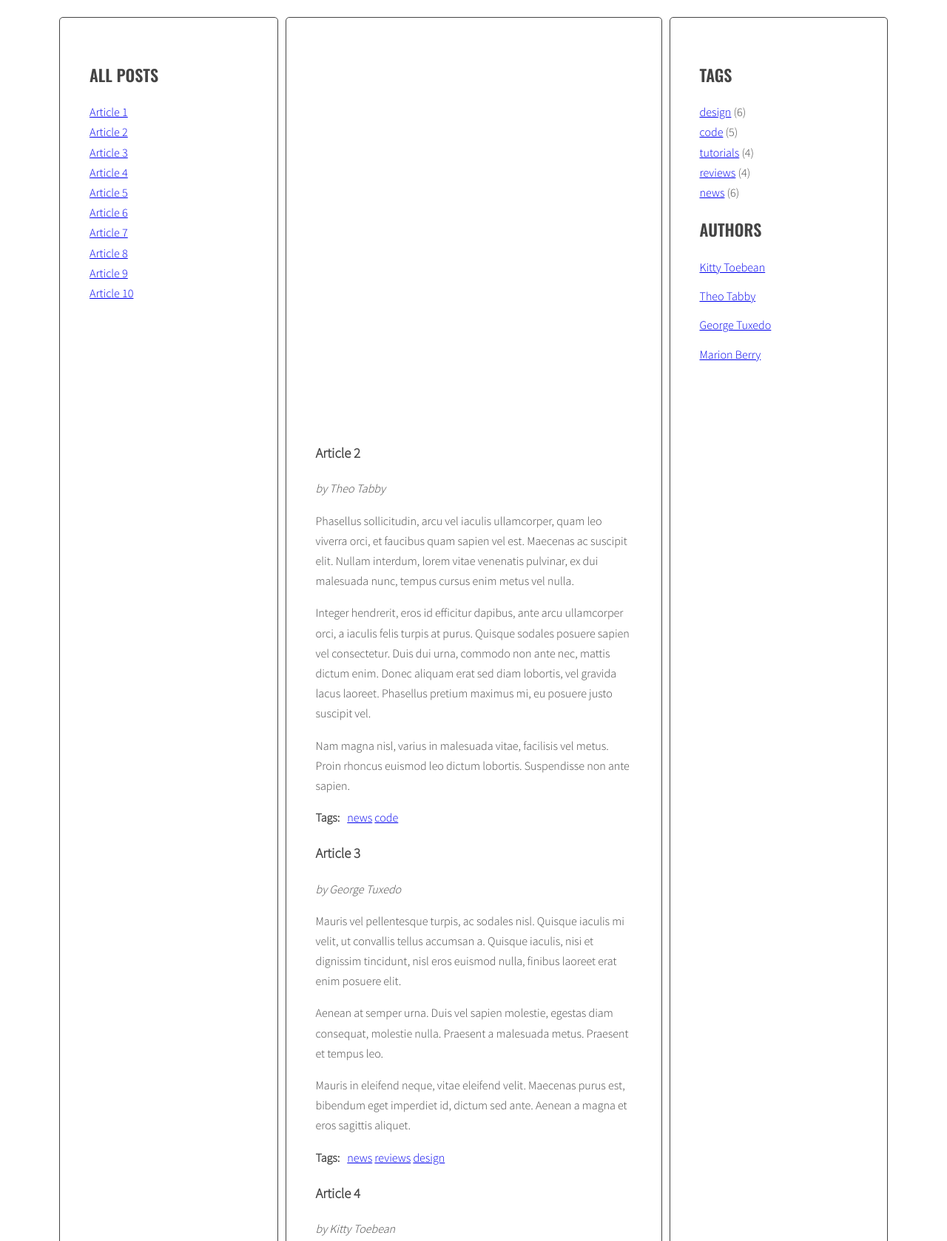
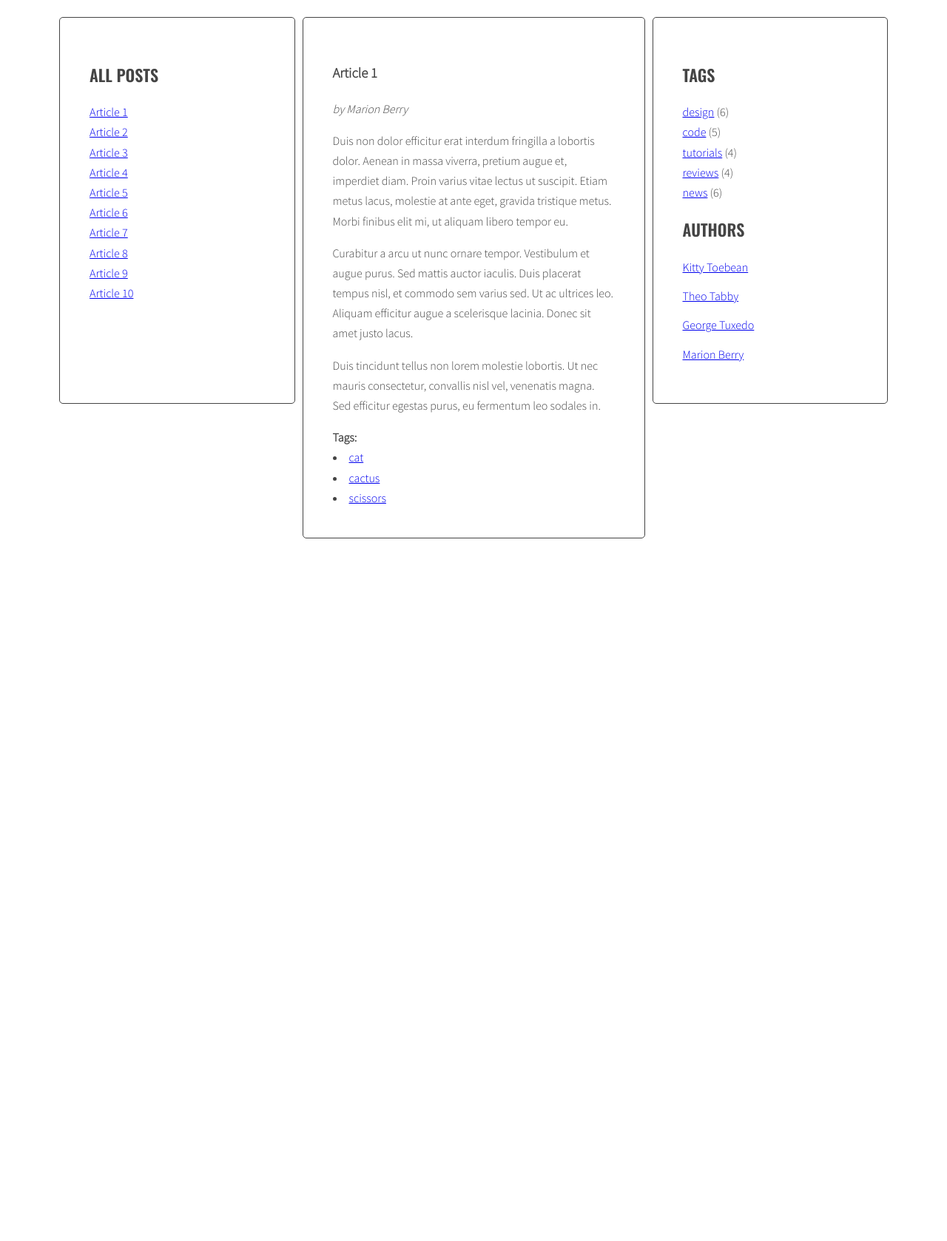
Before and after one commit to sebakow432/javascript-blog, a website: page index.html in a window 1280 px wide. Shown: the part 220-1898 px from the top of the page at 74% size. After the commit the page ends 1057 px from the top, so only its background shows below. Drawn offline with nearby package versions, Linux system fonts and the light colour scheme.

Commit message:
Add generateTags function

```diff
--- a/index.html
+++ b/index.html
@@ -4,7 +4,7 @@
 <head>
   <meta charset="UTF-8">
   <title>javascript-blog</title>
-  <link rel="stylesheet" href="sass/style.css">
+  <link rel="stylesheet" href="css/style.css">
 </head>
 
 <body>
@@ -28,7 +28,7 @@
           </ul>
         </aside>
         <section class="posts">
-          <article class="post active" id="article-1">
+          <article class="post active" id="article-1" data-tags="cat cactus scissors">
             <h3 class="post-title">Article 1</h3>
             <p class="post-author">by Marion Berry</p>
             <div class="post-content">
@@ -44,12 +44,10 @@
             <div class="post-tags">
               <p><strong>Tags:</strong></p>
               <ul class="list list-horizontal">
-                <li><a href="#">design</a></li>
-                <li><a href="#">tutorials</a></li>
               </ul>
             </div>
           </article>
-          <article class="post" id="article-2">
+          <article class="post" id="article-2" data-tags="needle pen scissors">
             <h3 class="post-title">Article 2</h3>
             <p class="post-author">by Theo Tabby</p>
             <div class="post-content">
@@ -66,12 +64,10 @@
             <div class="post-tags">
               <p><strong>Tags:</strong></p>
               <ul class="list list-horizontal">
-                <li><a href="#">news</a></li>
-                <li><a href="#">code</a></li>
               </ul>
             </div>
           </article>
-          <article class="post" id="article-3">
+          <article class="post" id="article-3" data-tags="needle knife scissors">
             <h3 class="post-title">Article 3</h3>
             <p class="post-author">by George Tuxedo</p>
             <div class="post-content">
@@ -86,13 +82,10 @@
             <div class="post-tags">
               <p><strong>Tags:</strong></p>
               <ul class="list list-horizontal">
-                <li><a href="#">news</a></li>
-                <li><a href="#">reviews</a></li>
-                <li><a href="#">design</a></li>
               </ul>
             </div>
           </article>
-          <article class="post" id="article-4">
+          <article class="post" id="article-4" data-tags="cat cactus knife">
             <h3 class="post-title">Article 4</h3>
             <p class="post-author">by Kitty Toebean</p>
             <div class="post-content">
@@ -106,13 +99,10 @@
             <div class="post-tags">
               <p><strong>Tags:</strong></p>
               <ul class="list list-horizontal">
-                <li><a href="#">tutorials</a></li>
-                <li><a href="#">code</a></li>
-                <li><a href="#">design</a></li>
               </ul>
             </div>
           </article>
-          <article class="post" id="article-5">
+          <article class="post" id="article-5" data-tags="toothpick cat knife">
             <h3 class="post-title">Article 5</h3>
             <p class="post-author">by Marion Berry</p>
             <div class="post-content">
@@ -127,12 +117,10 @@
             <div class="post-tags">
               <p><strong>Tags:</strong></p>
               <ul class="list list-horizontal">
-                <li><a href="#">design</a></li>
-                <li><a href="#">reviews</a></li>
               </ul>
             </div>
           </article>
-          <article class="post" id="article-6">
+          <article class="post" id="article-6" data-tags="fire needle nail">
             <h3 class="post-title">Article 6</h3>
             <p class="post-author">by George Tuxedo</p>
             <div class="post-content">
@@ -149,12 +137,10 @@
             <div class="post-tags">
               <p><strong>Tags:</strong></p>
               <ul class="list list-horizontal">
-                <li><a href="#">reviews</a></li>
-                <li><a href="#">code</a></li>
               </ul>
             </div>
           </article>
-          <article class="post" id="article-7">
+          <article class="post" id="article-7" data-tags="cat nail toothpick">
             <h3 class="post-title">Article 7</h3>
             <p class="post-author">by Kitty Toebean</p>
             <div class="post-content">
@@ -169,12 +155,10 @@
             <div class="post-tags">
               <p><strong>Tags:</strong></p>
               <ul class="list list-horizontal">
-                <li><a href="#">code</a></li>
-                <li><a href="#">news</a></li>
               </ul>
             </div>
           </article>
-          <article class="post" id="article-8">
+          <article class="post" id="article-8" data-tags="cactus knife fire">
             <h3 class="post-title">Article 8</h3>
             <p class="post-author">by Theo Tabby</p>
             <div class="post-content">
@@ -190,13 +174,10 @@
             <div class="post-tags">
               <p><strong>Tags:</strong></p>
               <ul class="list list-horizontal">
-                <li><a href="#">news</a></li>
-                <li><a href="#">design</a></li>
-                <li><a href="#">tutorials</a></li>
               </ul>
             </div>
           </article>
-          <article class="post" id="article-9">
+          <article class="post" id="article-9" data-tags="fire scissors needle">
             <h3 class="post-title">Article 9</h3>
             <p class="post-author">by Marion Berry</p>
             <div class="post-content">
@@ -212,12 +193,10 @@
             <div class="post-tags">
               <p><strong>Tags:</strong></p>
               <ul class="list list-horizontal">
-                <li><a href="#">news</a></li>
-                <li><a href="#">tutorials</a></li>
               </ul>
             </div>
           </article>
-          <article class="post" id="article-10">
+          <article class="post" id="article-10" data-tags="needle scissors toothpick">
             <h3 class="post-title">Article 10</h3>
             <p class="post-author">by George Tuxedo</p>
             <div class="post-content">
@@ -235,10 +214,6 @@
             <div class="post-tags">
               <p><strong>Tags:</strong></p>
               <ul class="list list-horizontal">
-                <li><a href="#">code</a></li>
-                <li><a href="#">design</a></li>
-                <li><a href="#">news</a></li>
-                <li><a href="#">reviews</a></li>
               </ul>
             </div>
           </article>
--- a/js/script.js
+++ b/js/script.js
@@ -35,7 +35,7 @@ function titleClickHandler(event) {
   targetArticle.classList.add('active');
 }
 
-const optArticleSelector = '.post', optTitleSelector = '.post-title', optTitleListSelector = '.titles';
+const optArticleSelector = '.post', optTitleSelector = '.post-title', optTitleListSelector = '.titles', optArticleTagsSelector = '.post-tags .list';
 
 function generateTitleLinks() {
   console.log('Wywołanie funkcji generateTitleLinks');
@@ -67,14 +67,12 @@ function generateTitleLinks() {
 
     /* [DONE] create HTML of the link */
     html = html + linkHTML;
-    console.log('Tak rozbudowuję się kod HTML: ' + html);
   }
 
   /* [DONE] insert link into titleList */
   titleList.insertAdjacentHTML('beforeend', html);
 
   const links = document.querySelectorAll('.titles a');
-  console.log('link = ' + links);
 
   for (let link of links) {
     link.addEventListener('click', titleClickHandler);
@@ -82,3 +80,47 @@ function generateTitleLinks() {
 }
 
 generateTitleLinks();
+
+//const optArticleSelector = '.post', optTitleSelector = '.post-title', optTitleListSelector = '.titles', optArticleTagsSelector = '.post-tags .list';
+
+function generateTags(){
+  console.log('Function generateTags');
+  /* [DONE] find all articles */
+  const articles = document.querySelectorAll(optArticleSelector);
+  console.log(articles);
+
+  /* [DONE] START LOOP: for every article: */
+  for(let article of articles){
+    /* find tags wrapper */
+    const tagsWrapper = article.querySelector(optArticleTagsSelector);
+    console.log(tagsWrapper);
+
+    /* [DONE] make html variable with empty string */
+    let html = '';
+
+    /* get tags from data-tags attribute */
+    const dataTagsAtribute = article.getAttribute('data-tags');
+    console.log(dataTagsAtribute);
+
+    /* split tags into array */
+    const articleTagsArray = dataTagsAtribute.split(' ');
+    console.log(articleTagsArray);
+
+    /* START LOOP: for each tag */
+    for(let tag of articleTagsArray){
+    /* generate HTML of the link */
+      const linkHTML = '<li><a href="#' + tag + '">' + tag + ' ' + '</a></li>';
+
+      /* add generated code to html variable */
+      html = html + linkHTML;
+    }
+    console.log(html);
+    /* END LOOP: for each tag */
+
+    /* insert HTML of all the links into the tags wrapper */
+    article.insertAdjacentHTML('beforeend', html);
+  }
+  /* END LOOP: for every article: */
+}
+
+generateTags();
--- a/sass/style.scss
+++ b/sass/style.scss
@@ -57,10 +57,10 @@ body {
 
 .posts {
   flex: 2 0 0;
+  position: relative;
 }
 
-.sidebar,
-.posts {
+.sidebar, .post{
   background: $color-light;
   margin-right: 10px;
   padding: 40px;
@@ -105,14 +105,15 @@ body {
 }
 
 /* Post */
-
 .post {
-  opacity: 1;
-  transition: all 1s;
+  opacity: 0;
+  transition: all 0.6s;
+  position: absolute;
 
   &.active {
-    transition: all 1s;
-    opacity: 0;
+    transition: all 0.6s;
+    opacity: 1;
+    z-index: 1;
   }
 }
 
```
Also changed, not shown: css/style.css, sass/style.css (deleted), 2 other files.
